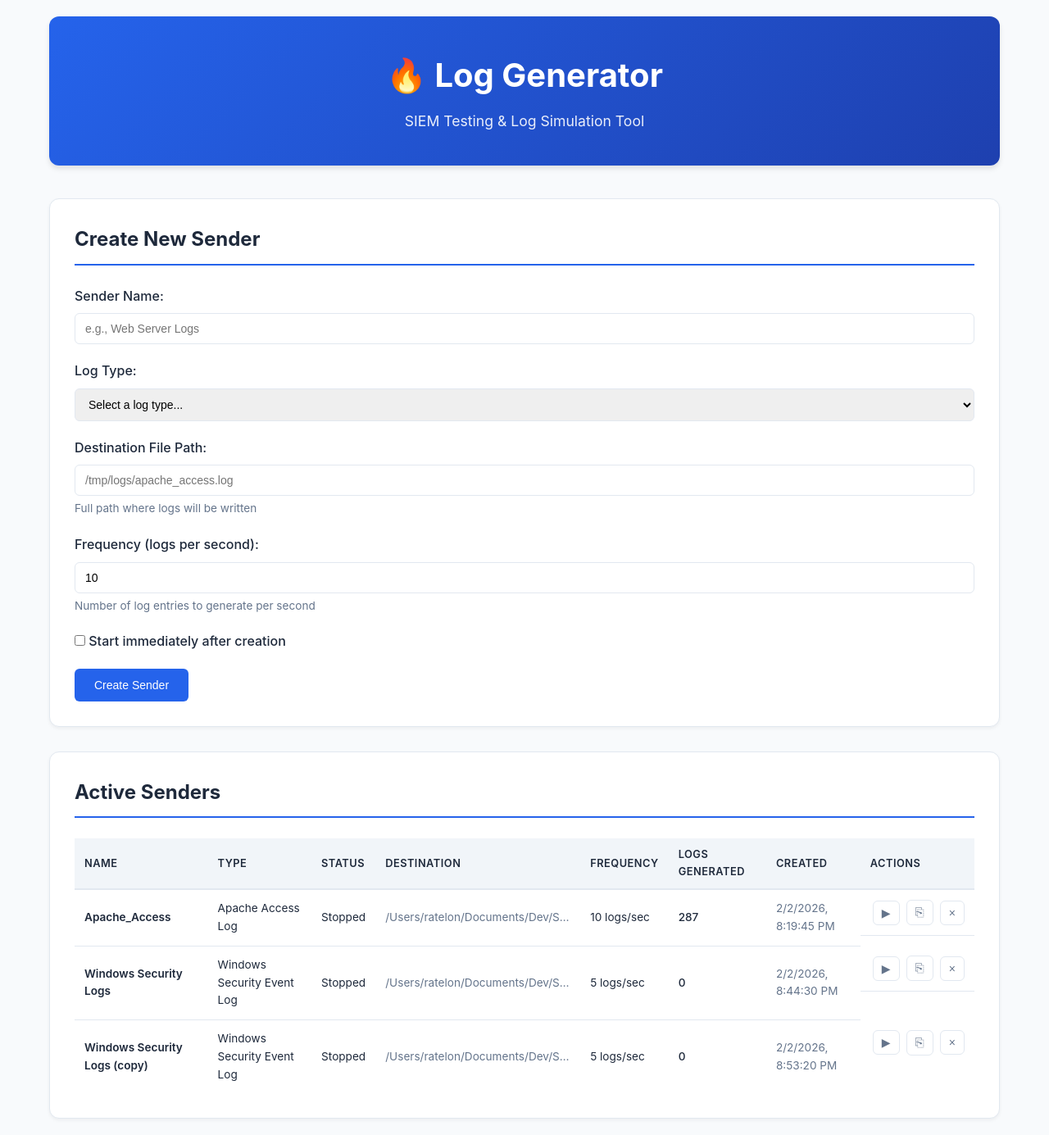
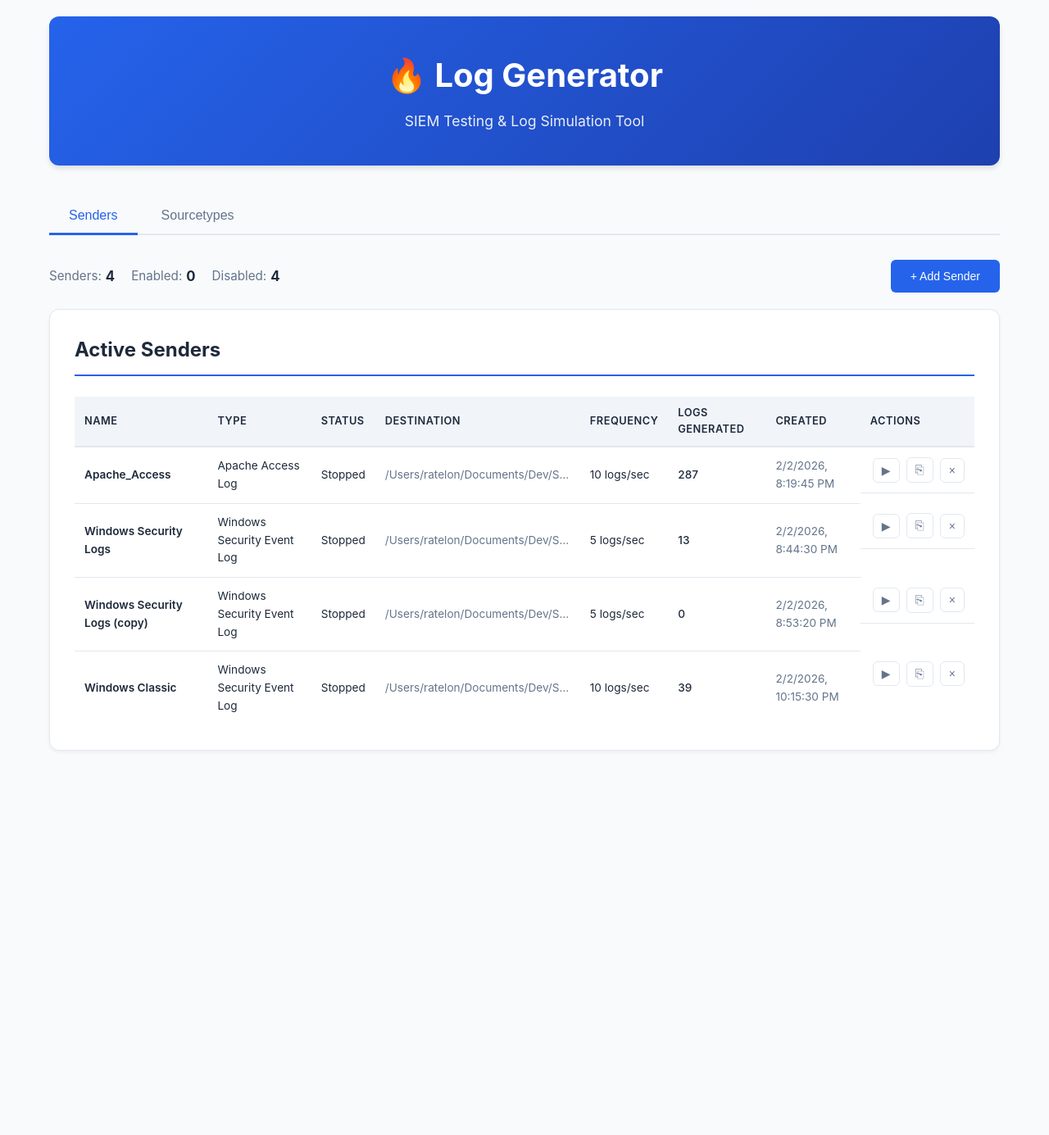
Before and after one commit to otuhault/siem-log-generator, a Flask app: page / in a window 1280 px wide. Shown: the whole page at 82% size. After the commit the page ends 916 px from the top, so only its background shows below. Run offline with Flask 3, Linux system fonts and the light colour scheme; some libraries are stand-ins or nearby versions.

Commit message:
Add menu, and types to wineventlog

```diff
--- a/log-generator/app.py
+++ b/log-generator/app.py
@@ -36,7 +36,8 @@ def create_sender():
             log_type=data['log_type'],
             destination=data['destination'],
             frequency=data['frequency'],
-            enabled=data.get('enabled', False)
+            enabled=data.get('enabled', False),
+            options=data.get('options', {})
         )
         return jsonify({'success': True, 'sender_id': sender_id})
     except Exception as e:
--- a/log-generator/static/css/style.css
+++ b/log-generator/static/css/style.css
@@ -50,6 +50,70 @@ header p {
     opacity: 0.9;
 }
 
+/* Navigation Tabs */
+.tabs-nav {
+    display: flex;
+    gap: 5px;
+    margin-bottom: 30px;
+    border-bottom: 2px solid var(--border-color);
+}
+
+.tab-btn {
+    padding: 12px 24px;
+    background: transparent;
+    border: none;
+    border-bottom: 3px solid transparent;
+    color: var(--text-secondary);
+    font-size: 1em;
+    font-weight: 500;
+    cursor: pointer;
+    transition: all 0.2s;
+    margin-bottom: -2px;
+}
+
+.tab-btn:hover {
+    color: var(--text-primary);
+    background: var(--bg-color);
+}
+
+.tab-btn.active {
+    color: var(--primary-color);
+    border-bottom-color: var(--primary-color);
+}
+
+.tab-content {
+    display: none;
+}
+
+.tab-content.active {
+    display: block;
+}
+
+.tab-header {
+    margin-bottom: 20px;
+    display: flex;
+    justify-content: space-between;
+    align-items: center;
+}
+
+.sender-stats {
+    display: flex;
+    gap: 20px;
+    color: var(--text-secondary);
+    font-size: 0.95em;
+}
+
+.stat-item {
+    display: flex;
+    align-items: center;
+    gap: 5px;
+}
+
+.stat-item strong {
+    color: var(--text-primary);
+    font-size: 1.1em;
+}
+
 .main-content {
     display: grid;
     gap: 30px;
--- a/log-generator/static/js/app.js
+++ b/log-generator/static/js/app.js
@@ -7,6 +7,7 @@ document.addEventListener('DOMContentLoaded', function() {
     loadLogTypes();
     loadSenders();
     setupEventListeners();
+    setupTabs();
 
     // Refresh senders every 2 seconds to update counts
     setInterval(loadSenders, 2000);
@@ -16,17 +17,73 @@ function setupEventListeners() {
     // Form submission
     document.getElementById('createSenderForm').addEventListener('submit', handleCreateSender);
 
-    // Log type selection - show description
+    // Add Sender button
+    document.getElementById('addSenderBtn').addEventListener('click', function() {
+        document.getElementById('senderFormCard').style.display = 'block';
+    });
+
+    // Close/Cancel sender form
+    document.getElementById('closeSenderForm').addEventListener('click', closeSenderForm);
+    document.getElementById('cancelSenderForm').addEventListener('click', closeSenderForm);
+
+    // Close log example
+    const closeLogExample = document.getElementById('closeLogExample');
+    if (closeLogExample) {
+        closeLogExample.addEventListener('click', function() {
+            document.getElementById('logExampleCard').style.display = 'none';
+        });
+    }
+
+    // Log type selection - show description and format options
     document.getElementById('logType').addEventListener('change', function(e) {
         const description = document.getElementById('logTypeDescription');
         const selectedType = e.target.value;
+        const renderFormatGroup = document.getElementById('renderFormatGroup');
 
         if (selectedType && logTypes[selectedType]) {
             description.textContent = logTypes[selectedType].description;
             description.classList.add('show');
+
+            // Show render format option only for Windows logs
+            if (selectedType === 'windows_security') {
+                renderFormatGroup.style.display = 'block';
+            } else {
+                renderFormatGroup.style.display = 'none';
+            }
         } else {
             description.classList.remove('show');
+            renderFormatGroup.style.display = 'none';
         }
+    });
+}
+
+function closeSenderForm() {
+    document.getElementById('senderFormCard').style.display = 'none';
+    document.getElementById('createSenderForm').reset();
+    document.getElementById('logTypeDescription').classList.remove('show');
+    document.getElementById('renderFormatGroup').style.display = 'none';
+}
+
+function setupTabs() {
+    const tabButtons = document.querySelectorAll('.tab-btn');
+
+    tabButtons.forEach(button => {
+        button.addEventListener('click', function() {
+            const tabName = this.dataset.tab;
+
+            // Remove active class from all buttons and contents
+            document.querySelectorAll('.tab-btn').forEach(btn => btn.classList.remove('active'));
+            document.querySelectorAll('.tab-content').forEach(content => content.classList.remove('active'));
+
+            // Add active class to clicked button and corresponding content
+            this.classList.add('active');
+            document.getElementById(tabName + 'Tab').classList.add('active');
+
+            // Load sourcetypes if switching to sourcetypes tab
+            if (tabName === 'sourcetypes') {
+                loadSourcetypes();
+            }
+        });
     });
 }
 
@@ -34,9 +91,100 @@ async function loadLogTypes() {
     try {
         const response = await fetch('/api/log-types');
         logTypes = await response.json();
+
+        // Populate log type select
+        const select = document.getElementById('logType');
+        select.innerHTML = '<option value="">Select a log type...</option>';
+
+        Object.keys(logTypes).sort().forEach(key => {
+            const option = document.createElement('option');
+            option.value = key;
+            option.textContent = logTypes[key].name;
+            select.appendChild(option);
+        });
     } catch (error) {
         console.error('Error loading log types:', error);
     }
+}
+
+async function loadSourcetypes() {
+    try {
+        const container = document.getElementById('sourcetypesContainer');
+
+        if (!logTypes || Object.keys(logTypes).length === 0) {
+            await loadLogTypes();
+        }
+
+        // Sort log types alphabetically by name
+        const sortedTypes = Object.entries(logTypes).sort((a, b) => {
+            return a[1].name.localeCompare(b[1].name);
+        });
+
+        // Create sourcetype list
+        const listDiv = document.createElement('div');
+        listDiv.className = 'sourcetype-list';
+
+        sortedTypes.forEach(([key, type]) => {
+            const item = document.createElement('div');
+            item.className = 'sourcetype-item';
+            item.dataset.type = key;
+
+            const content = document.createElement('div');
+            const name = document.createElement('div');
+            name.className = 'sourcetype-name';
+            name.textContent = type.name;
+
+            const description = document.createElement('div');
+            description.className = 'sourcetype-description';
+            description.textContent = type.description;
+
+            content.appendChild(name);
+            content.appendChild(description);
+            item.appendChild(content);
+
+            // Add click event to show example
+            item.addEventListener('click', () => showLogExample(key, type));
+
+            listDiv.appendChild(item);
+        });
+
+        container.innerHTML = '';
+        container.appendChild(listDiv);
+    } catch (error) {
+        console.error('Error loading sourcetypes:', error);
+        document.getElementById('sourcetypesContainer').innerHTML = '<p class="error">Error loading sourcetypes</p>';
+    }
+}
+
+async function showLogExample(typeKey, type) {
+    try {
+        // For now, we'll generate a sample log on the client side
+        // In a real implementation, you might want to fetch this from the server
+        const exampleCard = document.getElementById('logExampleCard');
+        const titleElement = document.getElementById('logExampleTitle');
+        const contentElement = document.getElementById('logExampleContent');
+
+        titleElement.textContent = `${type.name} - Example Log`;
+
+        // Generate or fetch example log
+        const example = await fetchLogExample(typeKey);
+        contentElement.textContent = example;
+
+        exampleCard.style.display = 'block';
+    } catch (error) {
+        console.error('Error showing log example:', error);
+        showNotification('Error loading log example', 'error');
+    }
+}
+
+async function fetchLogExample(typeKey) {
+    // Return static examples for now
+    const examples = {
+        'apache_access': '192.168.1.100 - - [02/Feb/2026:14:32:10 +0000] "GET /api/users HTTP/1.1" 200 1234 "-" "Mozilla/5.0 (Windows NT 10.0; Win64; x64) AppleWebKit/537.36"',
+        'windows_security': 'EventID: 4624\nTimestamp: 2026-02-02 14:32:10\nLogon Type: 3\nAccount Name: admin\nAccount Domain: DOMAIN\nLogon ID: 0x1A2B3C\nSource Network Address: 192.168.1.50\nSource Port: 49152'
+    };
+
+    return examples[typeKey] || 'No example available for this log type.';
 }
 
 async function loadSenders() {
@@ -46,8 +194,17 @@ async function loadSenders() {
 
         const container = document.getElementById('sendersContainer');
 
+        // Update statistics
+        const totalSenders = senders.length;
+        const enabledSenders = senders.filter(s => s.enabled).length;
+        const disabledSenders = totalSenders - enabledSenders;
+
+        document.getElementById('totalSenders').textContent = totalSenders;
+        document.getElementById('enabledSenders').textContent = enabledSenders;
+        document.getElementById('disabledSenders').textContent = disabledSenders;
+
         if (senders.length === 0) {
-            container.innerHTML = '<p class="no-senders">No senders created yet. Create your first sender above!</p>';
+            container.innerHTML = '<p class="no-senders">No senders created yet. Click "Add Sender" to create one!</p>';
             return;
         }
 
@@ -176,13 +333,22 @@ async function handleCreateSender(e) {
     e.preventDefault();
 
     const formData = new FormData(e.target);
+    const logType = formData.get('log_type');
+
     const data = {
         name: formData.get('name'),
-        log_type: formData.get('log_type'),
+        log_type: logType,
         destination: formData.get('destination'),
         frequency: parseInt(formData.get('frequency')),
         enabled: document.getElementById('enabledOnCreate').checked
     };
+
+    // Add options for Windows logs
+    if (logType === 'windows_security') {
+        data.options = {
+            render_format: formData.get('render_format') || 'xml'
+        };
+    }
 
     try {
         const response = await fetch('/api/senders', {
@@ -194,9 +360,8 @@ async function handleCreateSender(e) {
         const result = await response.json();
 
         if (result.success) {
-            // Reset form
-            e.target.reset();
-            document.getElementById('logTypeDescription').classList.remove('show');
+            // Close and reset form
+            closeSenderForm();
 
             // Reload senders
             await loadSenders();
--- a/log-generator/templates/index.html
+++ b/log-generator/templates/index.html
@@ -13,10 +13,31 @@
             <p>SIEM Testing & Log Simulation Tool</p>
         </header>
 
+        <!-- Navigation Tabs -->
+        <nav class="tabs-nav">
+            <button class="tab-btn active" data-tab="senders">Senders</button>
+            <button class="tab-btn" data-tab="sourcetypes">Sourcetypes</button>
+        </nav>
+
         <div class="main-content">
-            <!-- Create Sender Form -->
-            <div class="card">
+            <!-- Senders Tab Content -->
+            <div id="sendersTab" class="tab-content active">
+                <!-- Add Sender Button -->
+                <div class="tab-header">
+                    <div class="sender-stats">
+                        <span class="stat-item">Senders: <strong id="totalSenders">0</strong></span>
+                        <span class="stat-item">Enabled: <strong id="enabledSenders">0</strong></span>
+                        <span class="stat-item">Disabled: <strong id="disabledSenders">0</strong></span>
+                    </div>
+                    <button id="addSenderBtn" class="btn btn-primary">+ Add Sender</button>
+                </div>
+
+                <!-- Create Sender Form (Hidden by default) -->
+                <div id="senderFormCard" class="card" style="display: none;">
+                    <div class="card-header">
                         <h2>Create New Sender</h2>
+                        <button id="closeSenderForm" class="btn-close">×</button>
+                    </div>
                     <form id="createSenderForm">
                         <div class="form-group">
                             <label for="senderName">Sender Name:</label>
@@ -27,10 +48,18 @@
                             <label for="logType">Log Type:</label>
                             <select id="logType" name="log_type" required>
                                 <option value="">Select a log type...</option>
-                            <option value="apache_access">Apache Access Log</option>
-                            <option value="windows_security">Windows Security Event Log</option>
                             </select>
                             <div id="logTypeDescription" class="description"></div>
+                        </div>
+
+                        <!-- Windows Render Format Option (hidden by default) -->
+                        <div class="form-group" id="renderFormatGroup" style="display: none;">
+                            <label for="renderFormat">Render Format:</label>
+                            <select id="renderFormat" name="render_format">
+                                <option value="xml">XML (Default)</option>
+                                <option value="classic">Classic (Text)</option>
+                            </select>
+                            <small>XML format is standard Windows Event XML. Classic format is the text format displayed in Event Viewer.</small>
                         </div>
 
                         <div class="form-group">
@@ -55,6 +84,7 @@
                         </div>
 
                         <button type="submit" class="btn btn-primary">Create Sender</button>
+                        <button type="button" id="cancelSenderForm" class="btn btn-secondary">Cancel</button>
                     </form>
                 </div>
 
@@ -62,7 +92,28 @@
                 <div class="card">
                     <h2>Active Senders</h2>
                     <div id="sendersContainer">
-                    <p class="no-senders">No senders created yet. Create your first sender above!</p>
+                        <p class="no-senders">No senders created yet. Click "Add Sender" to create one!</p>
+                    </div>
+                </div>
+            </div>
+
+            <!-- Sourcetypes Tab Content -->
+            <div id="sourcetypesTab" class="tab-content">
+                <div class="card">
+                    <h2>Available Sourcetypes</h2>
+                    <div id="sourcetypesContainer">
+                        <p class="loading">Loading sourcetypes...</p>
+                    </div>
+                </div>
+
+                <!-- Log Example Display -->
+                <div id="logExampleCard" class="card" style="display: none;">
+                    <div class="card-header">
+                        <h2 id="logExampleTitle">Log Example</h2>
+                        <button id="closeLogExample" class="btn-close">×</button>
+                    </div>
+                    <div id="logExampleContent" class="log-example">
+                    </div>
                 </div>
             </div>
         </div>
```
Also changed, not shown: other parts of log-generator/static/css/style.css (+92 -0 lines), log-generator/log_generators/windows.py (+137 -12 lines), log-generator/log_senders.py (+10 -3 lines), log-generator/senders_config.json (+14 -1 lines). Lines whose indentation alone changed are shown as unchanged.
